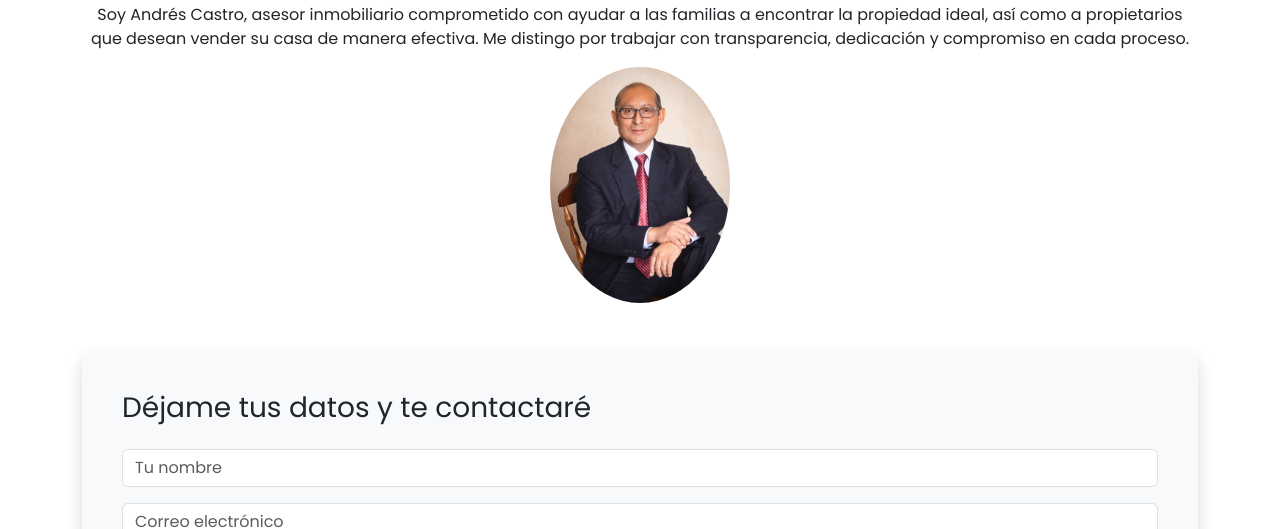
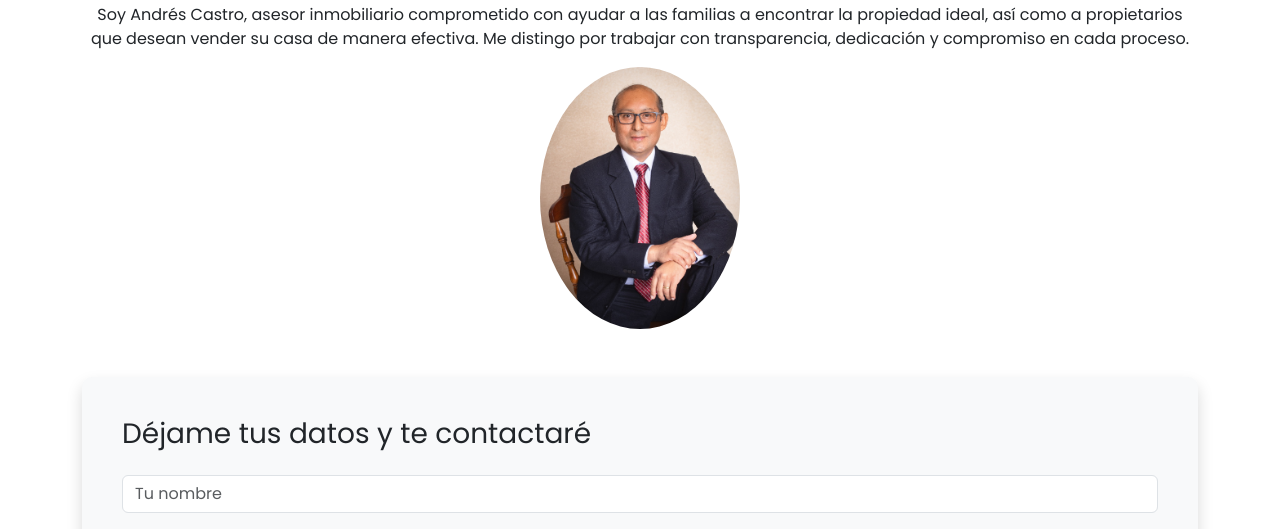
Before and after one commit to christianolayaalvarado/landing-frontend, a plain HTML site: page index.html in a window 1280 px wide. Shown: the part 731-1260 px from the top of the page. Drawn offline with nearby package versions, Linux system fonts and the light colour scheme.

Commit message:
Update style.css

```diff
--- a/style.css
+++ b/style.css
@@ -15,8 +15,8 @@
 
 @media (min-width: 992px) {
   .imagen-asesor {
-    width: 30%;
-    max-width: 180px;
+    width: 40%;
+    max-width: 200px;
   }
 }
 
```
